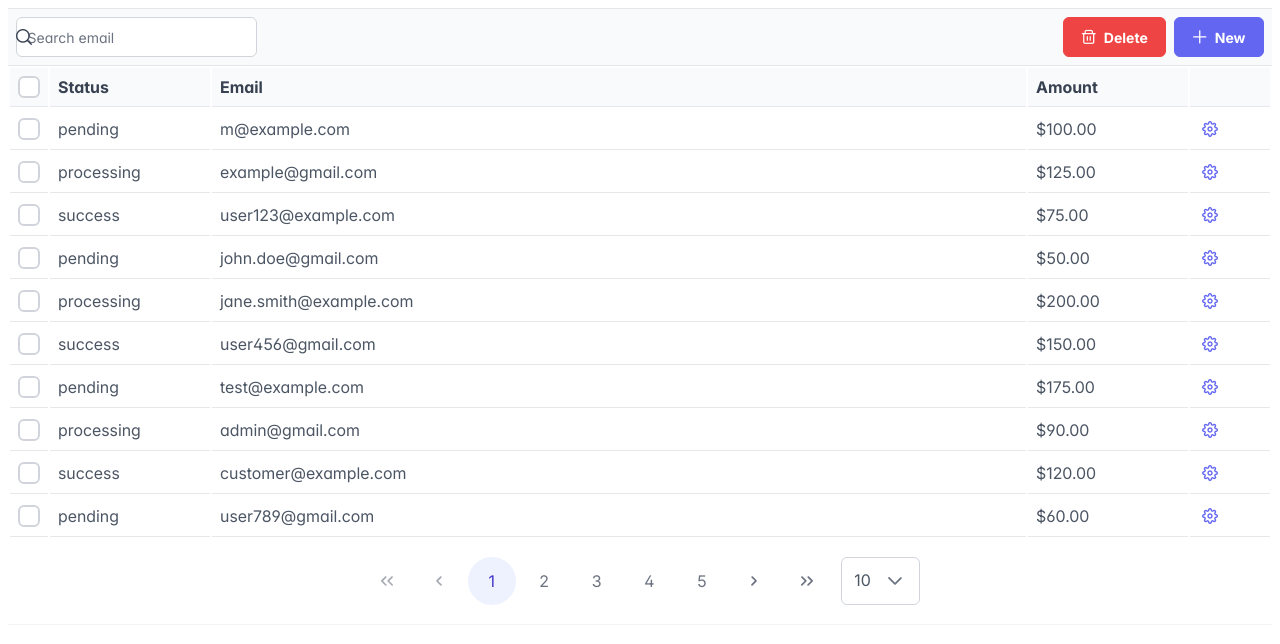
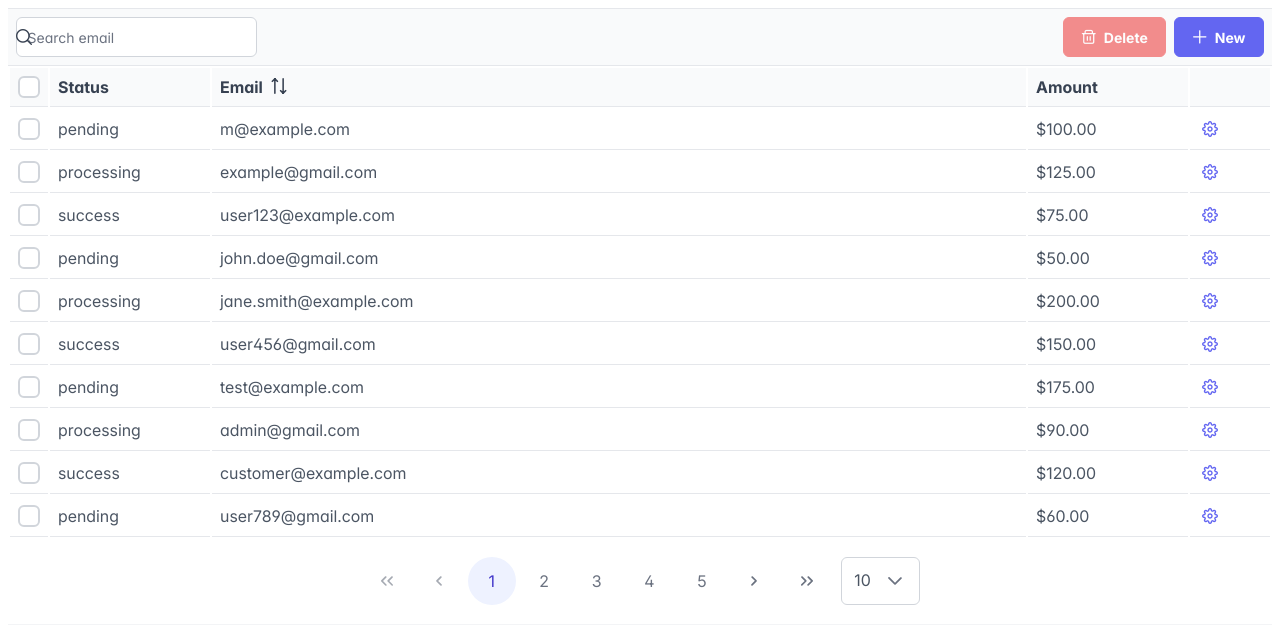
Before and after one commit to kiranojhanp/tanstack-prime-table, a React (Vite) app: page / in a window 1280 px wide. Shown: the top 644 px of the page. Built offline with nearby package versions, Linux system fonts and the light colour scheme.

Commit message:
feat: enable highlight for sorting column header

```diff
--- a/src/components/datatable/helpers.tsx
+++ b/src/components/datatable/helpers.tsx
@@ -7,11 +7,13 @@ import { Button } from "primereact/button";
 const TableToolbar = ({
   handleGlobalSearch,
   globalFilterPlaceholder,
+  mappedSelectedRows,
   size,
   value,
 }: {
   handleGlobalSearch: (event: React.ChangeEvent<HTMLInputElement>) => void;
   globalFilterPlaceholder?: string;
+  mappedSelectedRows?: { id: string | number }[];
   size?: SizeType;
   value?: string;
 }) => {
@@ -42,8 +44,18 @@ const TableToolbar = ({
           onChange={(event) => handleGlobalSearch(event)}
         />
       </span>
-      <div className='p-datatable-header-button-group'>
-        <Button className={buttonClasses} icon="pi pi-trash" label="Delete" severity="danger" />
+      <div className="p-datatable-header-button-group">
+        <Button
+          className={buttonClasses}
+          disabled={mappedSelectedRows && mappedSelectedRows.length <= 0}
+          icon="pi pi-trash"
+          label="Delete"
+          severity="danger"
+          onClick={() => {
+            // delete data in bulk
+            console.log(mappedSelectedRows);
+          }}
+        />
         <Button className={buttonClasses} icon="pi pi-plus" label="New" />
       </div>
     </div>
@@ -91,7 +103,9 @@ TableRow.displayName = "TableRow";
 const TableHead = React.forwardRef<
   HTMLTableCellElement,
   React.ThHTMLAttributes<HTMLTableCellElement>
->(({ ...props }, ref) => <th ref={ref} {...props} />);
+>(({ className, ...props }, ref) => (
+  <th className={className ?? "p-column-header-content"} ref={ref} {...props} />
+));
 TableHead.displayName = "TableHead";
 
 const TableCell = React.forwardRef<
--- a/src/components/datatable/table.tsx
+++ b/src/components/datatable/table.tsx
@@ -22,7 +22,13 @@ import {
   TableToolbar,
 } from "@/components/datatable/helpers";
 
-import { ChangeEvent, useCallback, useMemo, useState } from "react";
+import {
+  ChangeEvent,
+  SyntheticEvent,
+  useCallback,
+  useMemo,
+  useState,
+} from "react";
 
 import clsx from "clsx";
 import { Paginator } from "primereact/paginator";
@@ -78,6 +84,10 @@ const DataTable = <TData extends { id: string | number }, TValue>({
     },
   });
 
+  const mappedSelectedRows = table
+    .getFilteredSelectedRowModel()
+    .rows.map((row) => ({ id: row.original.id }));
+
   const handleGlobalSearch = useCallback(
     (event: ChangeEvent<HTMLInputElement>) => {
       table.getColumn("email")?.setFilterValue(event.target.value);
@@ -94,6 +104,16 @@ const DataTable = <TData extends { id: string | number }, TValue>({
     });
   }, [size]);
 
+  const handleSort = useCallback(
+    (event: SyntheticEvent, sortHandler?: (event: SyntheticEvent) => void) => {
+      event.stopPropagation();
+      if (sortHandler) {
+        sortHandler(event);
+      }
+    },
+    []
+  );
+
   return (
     <div className="card">
       <div className={`${tableClasses} ${className}`}>
@@ -101,6 +121,7 @@ const DataTable = <TData extends { id: string | number }, TValue>({
           {...{
             handleGlobalSearch,
             globalFilterPlaceholder,
+            mappedSelectedRows,
             size,
             value: table.getColumn("email")?.getFilterValue() as string,
           }}
@@ -109,18 +130,39 @@ const DataTable = <TData extends { id: string | number }, TValue>({
           <TableHeader>
             {table.getHeaderGroups().map((headerGroup) => (
               <TableRow key={headerGroup.id}>
-                {headerGroup.headers.map((header) => {
-                  return (
-                    <TableHead key={header.id}>
-                      {header.isPlaceholder
-                        ? null
-                        : flexRender(
-                            header.column.columnDef.header,
-                            header.getContext()
-                          )}
-                    </TableHead>
-                  );
-                })}
+                {headerGroup.headers.map(
+                  ({ column, getContext, id, isPlaceholder }) => {
+                    const {
+                      columnDef,
+                      getCanSort,
+                      getIsSorted,
+                      getToggleSortingHandler,
+                    } = column;
+
+                    // TODO: extract to utils
+                    const tableHeadClasses = clsx({
+                      "p-sortable-column": getCanSort(),
+                      "p-highlight":
+                        getIsSorted() === "asc" || getIsSorted() === "desc",
+                    });
+
+                    return (
+                      <TableHead
+                        key={id}
+                        className={tableHeadClasses}
+                        onClick={(event) => {
+                          if (getCanSort()) {
+                            handleSort(event, getToggleSortingHandler());
+                          }
+                        }}
+                      >
+                        {isPlaceholder
+                          ? null
+                          : flexRender(columnDef.header, getContext())}
+                      </TableHead>
+                    );
+                  }
+                )}
               </TableRow>
             ))}
           </TableHeader>
--- a/src/pages/payments/columns.tsx
+++ b/src/pages/payments/columns.tsx
@@ -29,7 +29,26 @@ export const columns: ColumnDef<Payment>[] = [
   },
   {
     accessorKey: "email",
-    header: "Email",
+    header: ({ column }) => {
+      if (!column.getCanSort()) {
+        return <div>Email</div>;
+      }
+
+      return (
+        <div className="p-column-header-content">
+          <span className="p-column-title">Email</span>
+          <span className="p-sortable-column-icon">
+            {column.getIsSorted() === "desc" ? (
+              <i className="pi pi-sort-amount-down-alt" />
+            ) : column.getIsSorted() === "asc" ? (
+              <i className="pi pi-sort-amount-up-alt" />
+            ) : (
+              <i className="pi pi-sort-alt" />
+            )}
+          </span>
+        </div>
+      );
+    },
   },
   {
     accessorKey: "amount",
```
